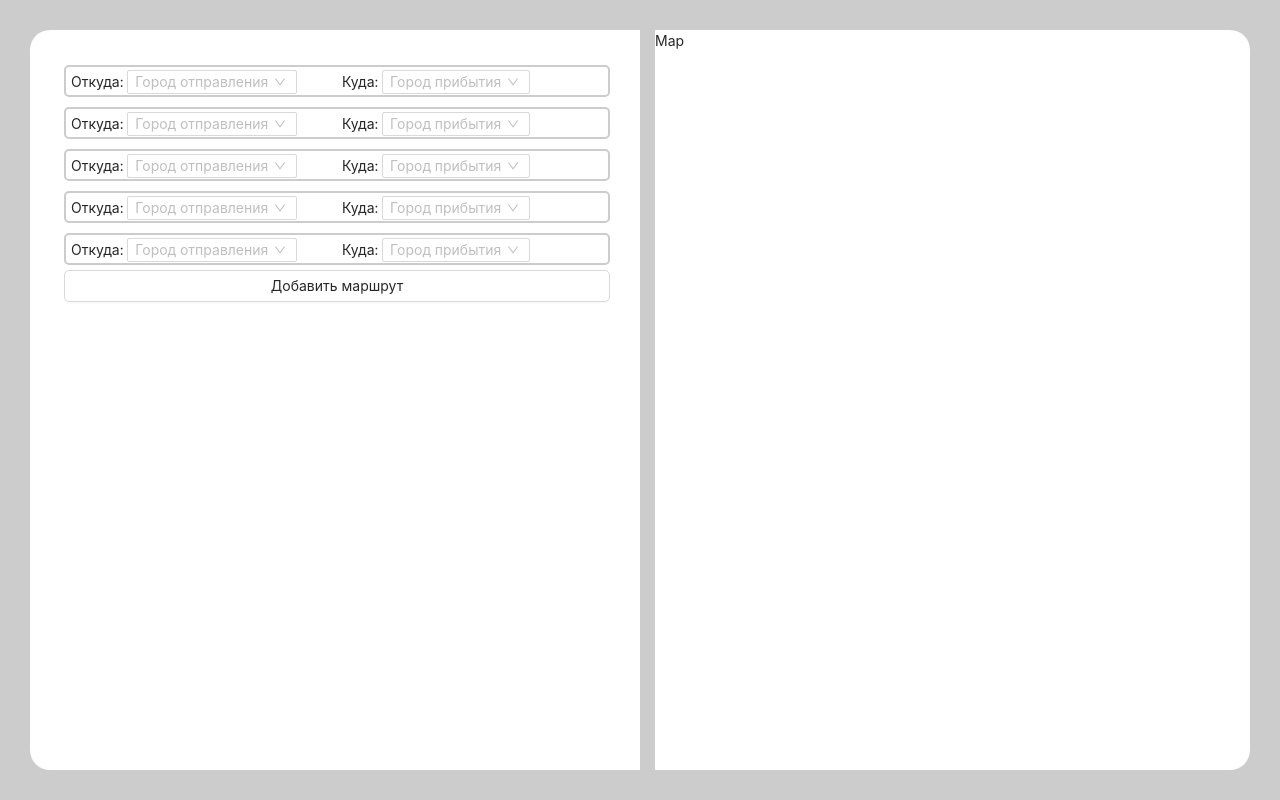
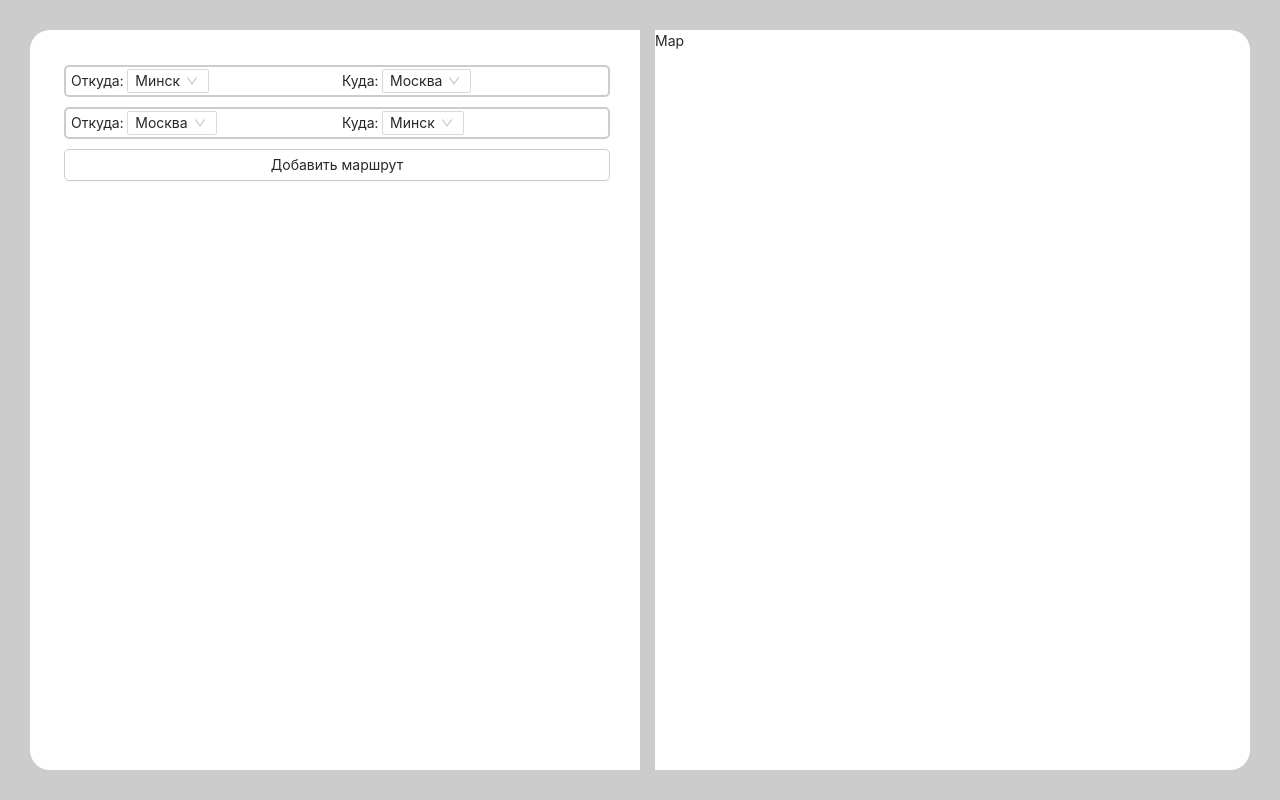
Before and after one commit to ArtsemKez/task, a React (Create React App) app: page / in a window 1280 px wide. Built offline with nearby package versions, Linux system fonts and the light colour scheme.

Commit message:
Add redux (store.js, tracker-reducer.js & tracker-selectors.js). Refactoring TableItems.js & TableItem.js.

```diff
--- a/package.json
+++ b/package.json
@@ -9,7 +9,11 @@
     "antd": "^4.19.5",
     "react": "^18.0.0",
     "react-dom": "^18.0.0",
+    "react-redux": "^8.0.0",
     "react-scripts": "5.0.1",
+    "redux": "^4.2.0",
+    "redux-saga": "^1.1.3",
+    "reselect": "^4.1.5",
     "web-vitals": "^2.1.4"
   },
   "scripts": {
--- a/src/components/Tracker/Table/TableItems/TableItem/TableItem.js
+++ b/src/components/Tracker/Table/TableItems/TableItem/TableItem.js
@@ -3,7 +3,7 @@ import style from "./TableItem.module.css"
 import {Select} from 'antd';
 
 
-export const TableItem = () => {
+export const TableItem = ({route}) => {
 
     const {Option} = Select;
 
@@ -15,11 +15,14 @@ export const TableItem = () => {
         console.log('search:', val);
     }
 
+    debugger
+
     return (
         <div className={style.TableItem}>
             <div className={style.from}>
                 Откуда: {' '}
                 <Select
+                    defaultValue={route.from}
                     size={"small"}
                     showSearch
                     placeholder="Город отправления"
@@ -30,16 +33,17 @@ export const TableItem = () => {
                         option.children.toLowerCase().indexOf(input.toLowerCase()) >= 0
                     }
                 >
-                    <Option value="Минск">Минск</Option>
-                    <Option value="Москва">Москва</Option>
-                    <Option value="Санкт-Петербург">Санкт-Петербург</Option>
-                    <Option value="Вильнюс">Вильнюс</Option>
-                    <Option value="Варшава">Варшава</Option>
+                    <Option value="Minsk">Минск</Option>
+                    <Option value="Moscow">Москва</Option>
+                    <Option value="Saint Petersburg">Санкт-Петербург</Option>
+                    <Option value="Vilnius">Вильнюс</Option>
+                    <Option value="Warsaw">Варшава</Option>
                 </Select>
             </div>
             <div className={style.to}>
                 Куда: {' '}
                 <Select
+                    defaultValue={route.to}
                     size={"small"}
                     showSearch
                     placeholder="Город прибытия"
@@ -50,11 +54,11 @@ export const TableItem = () => {
                         option.children.toLowerCase().indexOf(input.toLowerCase()) >= 0
                     }
                 >
-                    <Option value="Минск">Минск</Option>
-                    <Option value="Москва">Москва</Option>
-                    <Option value="Санкт-Петербург">Санкт-Петербург</Option>
-                    <Option value="Вильнюс">Вильнюс</Option>
-                    <Option value="Варшава">Варшава</Option>
+                    <Option value="Minsk">Минск</Option>
+                    <Option value="Moscow">Москва</Option>
+                    <Option value="Saint Petersburg">Санкт-Петербург</Option>
+                    <Option value="Vilnius">Вильнюс</Option>
+                    <Option value="Warsaw">Варшава</Option>
                 </Select>
             </div>
         </div>
--- a/src/components/Tracker/Table/TableItems/TableItem/TableItem.module.css
+++ b/src/components/Tracker/Table/TableItems/TableItem/TableItem.module.css
@@ -4,7 +4,7 @@
     border-radius: 5px;
     margin-block: 5px;
     height: 32px;
-    padding-top: 2.5px;
+    padding-top: 2px;
     min-width: 415px;
 }
 
--- a/src/components/Tracker/Table/TableItems/TableItems.js
+++ b/src/components/Tracker/Table/TableItems/TableItems.js
@@ -2,16 +2,20 @@ import React from "react";
 import styles from "./TableItems.module.css"
 import {TableItem} from "./TableItem/TableItem";
 import {Button} from "antd";
+import {useSelector} from "react-redux";
+import {getRoutesItems} from "../../../../redux/tracker-selectors";
 
 export const TableItems = () => {
+
+    const routesItems = useSelector(getRoutesItems)
+    debugger
+
     return(
         <div className={styles.TableItemsBody}>
-            <TableItem/>
-            <TableItem/>
-            <TableItem/>
-            <TableItem/>
-            <TableItem/>
-            <Button style={{borderRadius:'5px', minWidth:'415px'}} block>Добавить маршрут</Button>
+            {routesItems.map((route) => (
+                <TableItem route={route} key={route.id} />
+            ))}
+            <Button className={styles.buttonAdd} block>Добавить маршрут</Button>
         </div>
     )
 }
--- a/src/components/Tracker/Table/TableItems/TableItems.module.css
+++ b/src/components/Tracker/Table/TableItems/TableItems.module.css
@@ -5,19 +5,9 @@
     flex-direction: column;
 }
 
-.ButtonAdd {
-    display: flex;
-    justify-content: center;
-    border: #88ff06 solid 2px;
-    color: #88ff06;
+.buttonAdd {
     border-radius: 5px;
+    min-width: 415px;
     margin-block: 5px;
-    height: 32px;
-    padding-top: 2.5px;
-    min-width: 415px;
-
+    border: #cccccc solid 1px;
 }
-
-.ButtonAdd:hover{
-    box-shadow: #88ff06;
-}
--- a/src/index.js
+++ b/src/index.js
@@ -3,12 +3,16 @@ import ReactDOM from 'react-dom/client';
 import './index.css';
 import App from './App';
 import reportWebVitals from './reportWebVitals';
+import {Provider} from "react-redux";
+import store from "./redux/store";
 
 const root = ReactDOM.createRoot(document.getElementById('root'));
 root.render(
-  <React.StrictMode>
-    <App />
-  </React.StrictMode>
+    <Provider store={store}>
+        <React.StrictMode>
+            <App/>
+        </React.StrictMode>
+    </Provider>
 );
 
 // If you want to start measuring performance in your app, pass a function
--- /dev/null
+++ b/src/redux/store.js
@@ -0,0 +1,14 @@
+import {combineReducers, compose, createStore} from "redux";
+import {TrackerReducer} from "./tracker-reducer";
+
+let rootReducer = combineReducers({
+    trackerPage: TrackerReducer
+})
+
+const composeEnhancers = window.__REDUX_DEVTOOLS_EXTENSION_COMPOSE__ || compose;
+
+const store = createStore(rootReducer, composeEnhancers())
+
+window._store = store
+
+export default store
--- /dev/null
+++ b/src/redux/tracker-reducer.js
@@ -0,0 +1,19 @@
+let initialState = {
+    routesItems: [
+        {id:1, from: 'Minsk', to: 'Moscow'},
+        {id:2, from: 'Moscow', to: 'Minsk'}
+    ]
+}
+
+export const TrackerReducer = (state = initialState, actions) => {
+    switch (actions.type) {
+
+
+        default:
+            return state
+    }
+}
+
+export const actions = {
+
+}
--- /dev/null
+++ b/src/redux/tracker-selectors.js
@@ -0,0 +1,9 @@
+import {createSelector} from "reselect";
+
+export const getRoutesItemsSelector = (state) => {
+    return state.trackerPage.routesItems
+}
+
+export const getRoutesItems = createSelector(getRoutesItemsSelector, (routesItems) => {
+    return routesItems.filter(route => true)
+})
```
Also changed, not shown: 1 other file (tests, documents, lock files or other folders).
